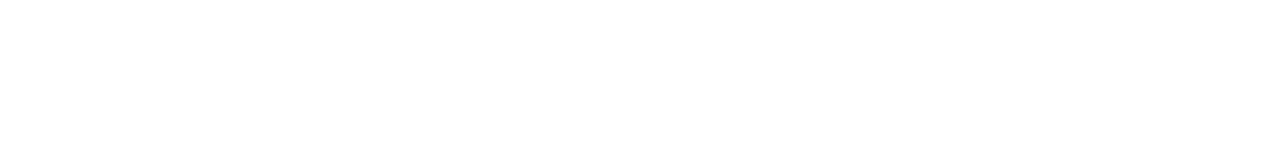
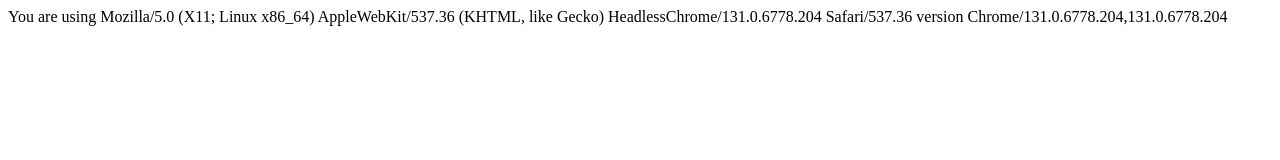
Before and after one commit to acciojob/browser-info-jks6404, a website: page main.html in a window 1280 px wide. Drawn offline with Linux system fonts and the light colour scheme.

Commit message:
created a submission

```diff
--- a/main.html
+++ b/main.html
@@ -7,6 +7,9 @@
 </head>
 
 <body>
+	<div id="browser-info">
+
+	</div>
 	<!-- the entire body must be written by student -->
     <script type="text/javascript" src="./script.js">
 </script>
--- a/script.js
+++ b/script.js
@@ -1 +1,23 @@
 //your JS code here. If required.
+//your JS code here. If required.
+let div = document.getElementById("browser-info");
+function getBrowserInfo() {
+    const userAgent = navigator.userAgent;
+const browserRegex = /(?:Chrome|Firefox|Safari|Opera|MSIE|Edge|Trident)\/([\d.]+)/;
+const match = browserRegex.exec(userAgent);
+
+  // Add code here to extract browserName and versionNumber from userAgent
+
+  return {
+    browserName: userAgent,
+    versionNumber: match
+  };
+}
+function browserinfo() {
+  let { browserName, versionNumber } = getBrowserInfo();
+  div.innerHTML = `You are using ${browserName} version ${versionNumber}`;
+}
+
+browserinfo();
+let browserInfo = getBrowserInfo();
+ div.innerHTML = `You are using ${browserInfo.browserName} version ${browserInfo.versionNumber}`;
```
